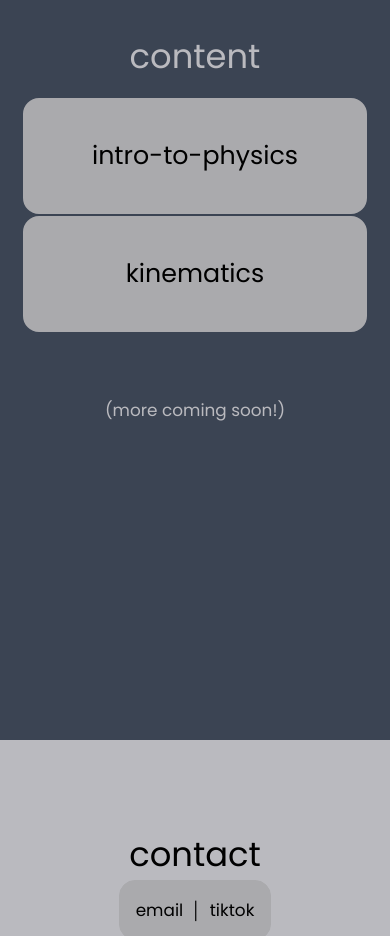
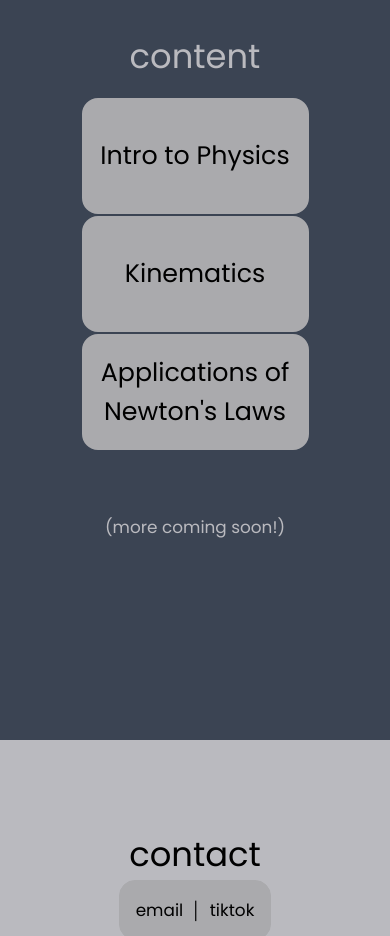
Before and after one commit to mtysac/physics-notes, a plain HTML site: page index.html in a window 390 px wide. Shown: the part 880-1816 px from the top of the page. Drawn offline with Linux system fonts and the light colour scheme.

Commit message:
New content + changed wording

```diff
--- a/css/mediaqueries.css
+++ b/css/mediaqueries.css
@@ -10,15 +10,15 @@
     }
 
     .intro-container {
-        width: 80vw;
+        width: 50vw;
     }
 
     .kinematics-container {
-        width: 80vw;
+        width: 50vw;
     }
 
-    .projectiles-container {
-        width: 80vw;
+    .Applications-NLaw-container {
+        width: 50vw;
     }
 
     .contact-container {
--- a/css/style.css
+++ b/css/style.css
@@ -186,7 +186,7 @@ a:hover {
     text-wrap: wrap;
     color:rgb(0, 0, 0);
     height: 10vh;
-    width: 50vw;
+    width: 40vw;
     margin-top: 1rem;
     border: 1rem solid;
     border-color: rgb(170, 170, 173);
@@ -201,28 +201,29 @@ a:hover {
     text-wrap: wrap;
     color:rgb(0, 0, 0);
     height: 10vh;
-    width: 50vw;
+    width: 40vw;
     margin: 0.1rem;
     border: 1rem solid;
     border-color: rgb(170, 170, 173);
     border-radius: 1rem;
     background: rgb(170, 170, 173);
 }
-/*
-.projectiles-container {
+
+.Applications-NLaw-container {
     display: flex;
     justify-content: center;
     align-items: center;
     text-wrap: wrap;
+    text-align: center;
     color:rgb(0, 0, 0);
     height: 10vh;
-    width: 50vw;
-    margin-top: 0.01rem; adjusted to match space betweenn containers (not the same value as previous
+    width: 40vw;
+    margin: 0.01rem; /*adjusted to match space betweenn containers (not the same value as previous */
     border: 1rem solid;
     border-color: rgb(170, 170, 173);
     border-radius: 1rem;
     background: rgb(170, 170, 173);
-} */
+}
 
 
 .extra {
--- a/index.html
+++ b/index.html
@@ -46,7 +46,7 @@
                         target="_blank"
                         title="intro to physics notes"
                         type="application/pdf">
-                        intro-to-physics
+                        Intro to Physics
                 </a>
                 <!-- <embed src="./assets/INTRO TO PHYSICS.pdf"> -->
             </div>
@@ -55,19 +55,18 @@
                         target="_blank"
                         title="kinematics notes"
                         type="application/pdf">
-                        kinematics
+                        Kinematics
                 </a>
                 <!-- <embed src="./assets/KINEMATICS.pdf"> -->
             </div>
-            <!-- <div class="projectiles-container"> -->
-                <!-- add href file for projectiles (not done yet)-->
-                <!-- <a
+            <div class="Applications-NLaw-container">
+                <a href="./assets/APPLICATIONS OF NEWTONS LAW.pdf"
                     target="_blank"
-                    title="projectiles notes"
+                    title="applications of newton's laws notes"
                     type="application/pdf">
-                    projectiles
+                    Applications of Newton's Laws
                 </a>
-            </div> -->
+            </div>
             <div class="extra">
                 (more coming soon!)
             </div>
```
Also changed, not shown: 1 other file.
